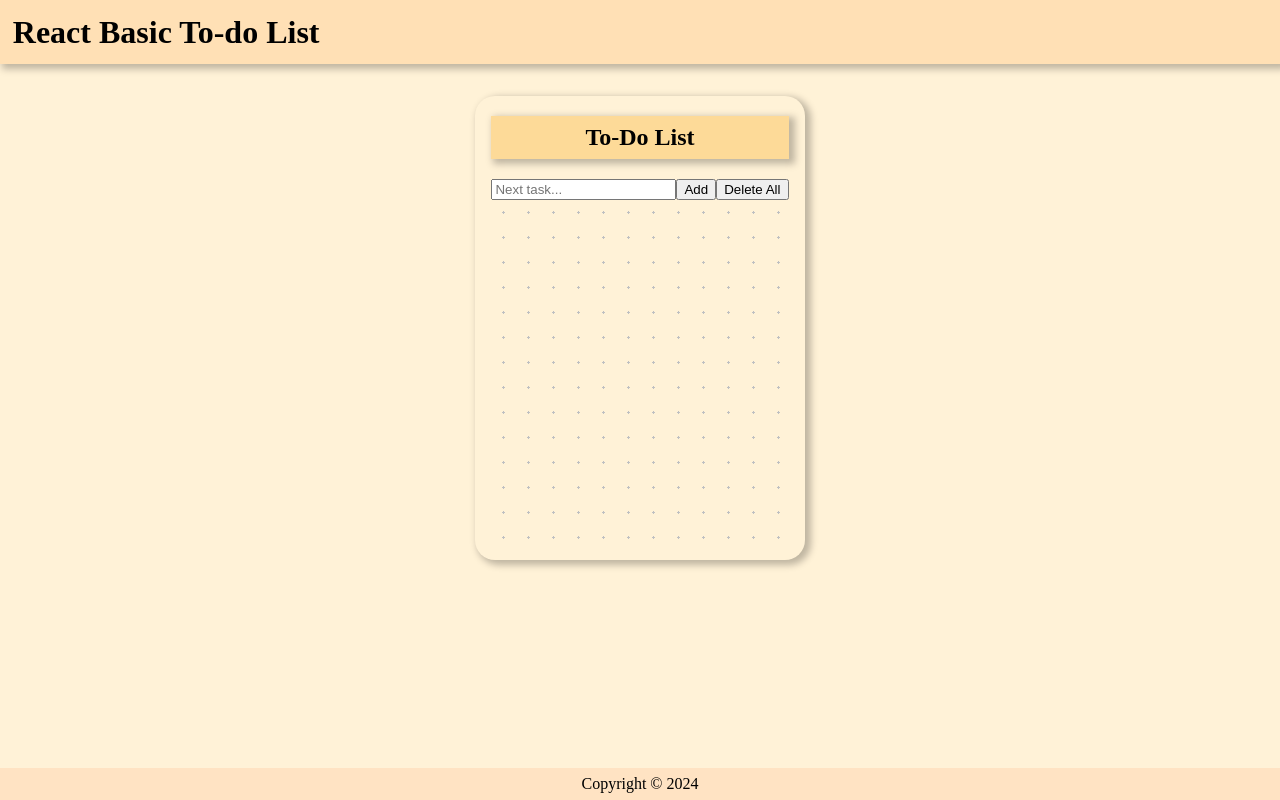
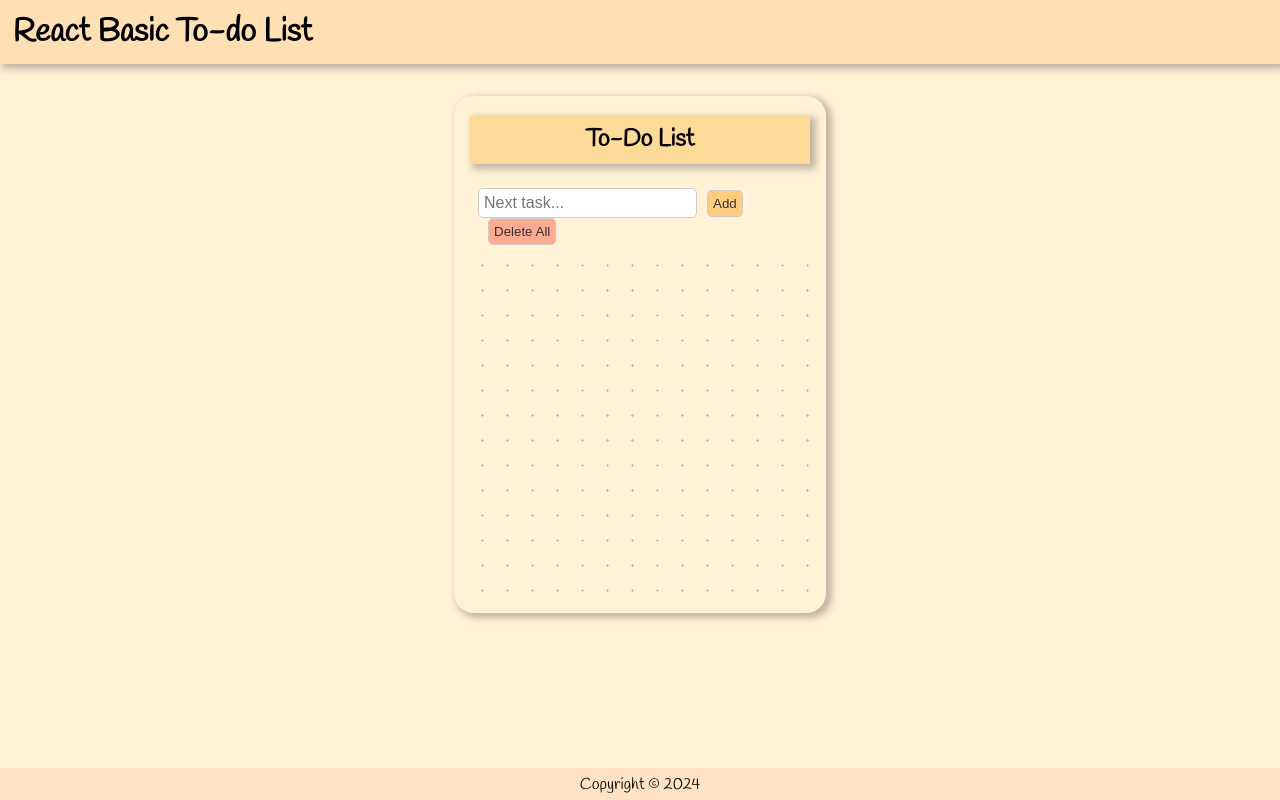
Before and after one commit to edugz/React-To-Do-List, a React (Vite) app: page / in a window 1280 px wide. Built offline with nearby package versions, Linux system fonts and the light colour scheme.

Commit message:
Styling completion, fixed some text display bugs

```diff
--- a/index.html
+++ b/index.html
@@ -5,6 +5,10 @@
     <link rel="icon" href="/favicon.ico" />
     <meta name="viewport" content="width=device-width, initial-scale=1.0" />
     <title>React To-Do List</title>
+    <link
+      href="https://fonts.googleapis.com/css2?family=Handlee&display=swap"
+      rel="stylesheet"
+    />
   </head>
   <body>
     <div id="root"></div>
--- a/src/components/InputArea.jsx
+++ b/src/components/InputArea.jsx
@@ -21,16 +21,20 @@ const InputArea = (props) => {
   };
 
   return (
-    <div>
+    <div className="input-container">
       <form onSubmit={handleSubmit}>
         <input
+        className="input-task"
           onChange={(e) => setUserInput(e.target.value)}
           type="text"
           placeholder="Next task..."
           value={userInput}
         />
-        <button type="submit">Add</button>
+        <button className="add-button" type="submit">
+          Add
+        </button>
         <button
+          className="delete-all-button"
           type="button"
           onClick={() => {
             deleteAll();
--- a/src/styles.css
+++ b/src/styles.css
@@ -1,9 +1,12 @@
+/* General Styling */
+
 body {
   display: flex;
   flex-direction: column;
   min-height: 100vh;
   margin: 0;
   background-color: #fff2d7;
+  font-family: "Handlee", cursive;
 }
 
 p {
@@ -15,6 +18,8 @@ ul {
   padding: 0;
   margin: 0;
 }
+
+/* Header Styling */
 
 .header-container {
   height: 8vh;
@@ -31,6 +36,8 @@ ul {
   box-shadow: 4px 3px 7px 2px #00000040;
 }
 
+/* Main Container styling */
+
 .main-container {
   min-height: 84vh;
   overflow-y: auto;
@@ -42,11 +49,13 @@ ul {
 }
 
 .todo-bloc {
+  max-width: 340px;
   padding-left: 2vh;
   padding-right: 2vh;
   padding-bottom: 2vh;
   box-shadow: 4px 3px 7px 2px #00000040;
   border-radius: 20px;
+  margin-bottom: 2.5vh;
 }
 
 .todo-bloc h2 {
@@ -56,9 +65,65 @@ ul {
   box-shadow: 4px 3px 7px 2px #00000040;
 }
 
+/* Input Area Styling */
+
+.input-container {
+  display: flex;
+  justify-content: center;
+  padding: 0.5vh;
+  margin: 0.5vh;
+}
+
+.input-container .input-task {
+  padding: 5px;
+  margin-right: 5px;
+  border-radius: 5px;
+  border: 1px solid #ccc;
+  font-size: 16px;
+  color: #333;
+}
+
+input:focus {
+  outline: none;
+  border-color: #000000;
+  box-shadow: 0 0 5px rgba(0, 0, 0, 0.5);
+}
+
+.add-button,
+.delete-all-button {
+  padding: 5px;
+  margin-left: 5px;
+  border-radius: 5px;
+  border: 1px solid #ccc;
+}
+
+.add-button {
+  background-color: #ffcc80;
+  color: #333;
+  cursor: pointer;
+  transition: background-color 0.3s ease;
+}
+
+.add-button:hover {
+  background-color: #ffb74d;
+}
+
+.delete-all-button {
+  background-color: #ffab91;
+  color: #333;
+  cursor: pointer;
+  transition: background-color 0.3s ease;
+  margin-left: 10px;
+}
+
+.delete-all-button:hover {
+  background-color: #ff8a65;
+}
+
+/* List & Items Styling */
+
 .todo-list {
   min-height: 40vh;
-  max-width: 500px;
   min-width: 250px;
   background-image: radial-gradient(#bfc0c1 7%, transparent 0);
   background-size: 25px 25px;
@@ -70,12 +135,37 @@ ul {
   margin-bottom: 0.5vh;
   display: flex;
   justify-content: space-between;
+  align-items: center;
+  border-bottom: 1px solid #ddd;
+}
+
+.list-item input {
+  cursor: pointer;
+  transform: scale(1.2);
 }
 
 .list-item span {
-  margin-left: 0.5vh;
+  margin-left: 1vh;
+  font-size: 1.2rem;
+  cursor: pointer;
 }
 
+.list-item button {
+  background-color: #fed2c4;
+  border: none;
+  padding: 2px 5px;
+  border-radius: 5px;
+  cursor: pointer;
+  font-size: 0.9rem;
+  color: #333;
+  transition: background-color 0.3s ease;
+}
+
+.list-item button:hover {
+  background-color: #fcb9a4;
+}
+
+/* Footer Styling */
 .footer-container {
   height: 4vh;
   background-color: #ffe3c3;
```
